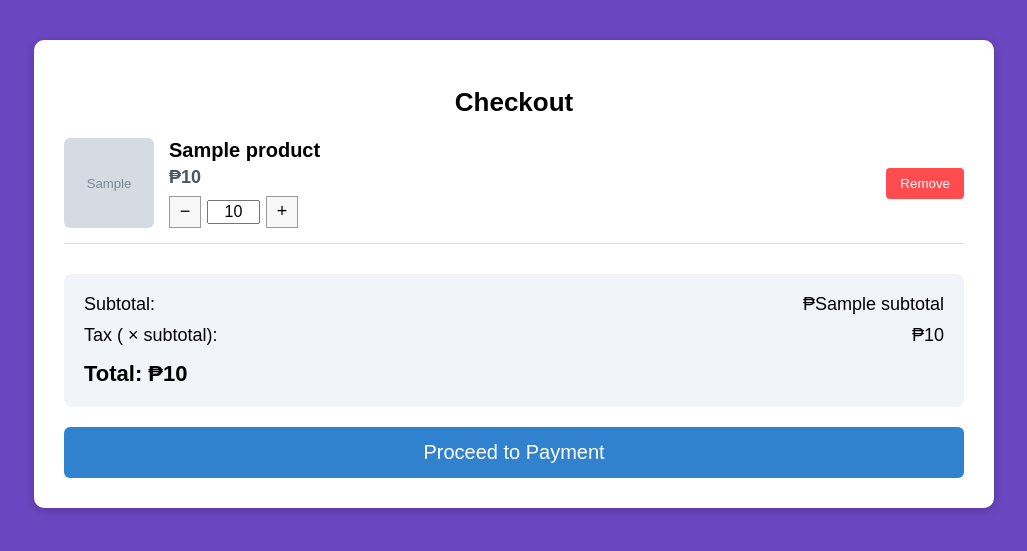
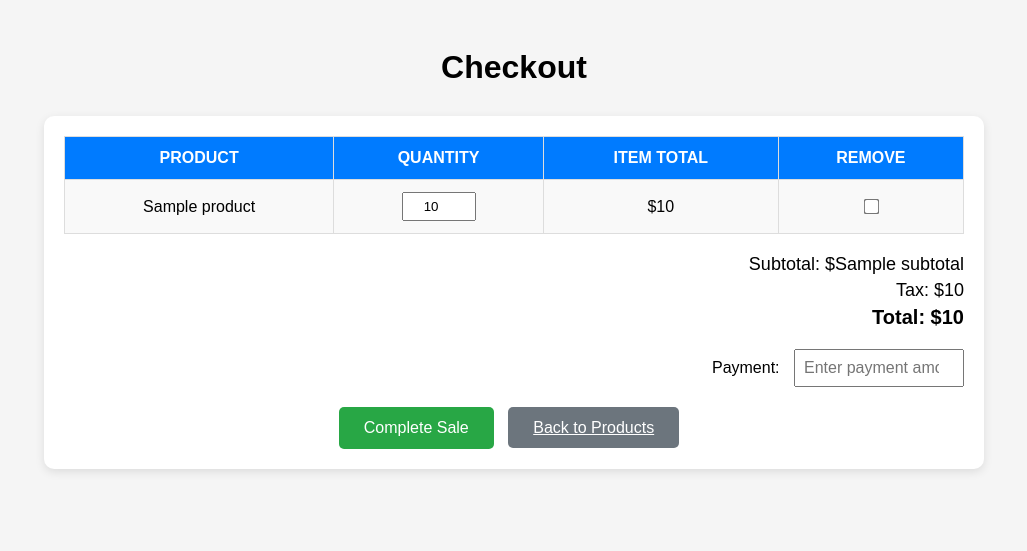
Before and after one commit to Lalaots/Lalota, a Django app: template practice/practice_app/templates/checkout.html in a window 1280 px wide. Shown: the top 551 px of the page, without its empty margins (126-1153 px from the left). Run offline with Django 5.2, Linux system fonts and the light colour scheme; the template is opened without the code that fills it: most values are stand-ins (such as "Sample title", 1, 10 or a date in 2020); grey boxes marked "Sample" are stand-in pictures.

Commit message:
Refactor checkout page HTML and styles

```diff
--- a/practice/practice_app/templates/checkout.html
+++ b/practice/practice_app/templates/checkout.html
@@ -1,223 +1,219 @@
 <!DOCTYPE html>
-<html lang="en">
+<html>
 <head>
     <meta charset="UTF-8">
-    <meta name="viewport" content="width=device-width, initial-scale=1.0">
-    <title>Checkout Page</title>
-
+    <title>POS - Checkout</title>
     <style>
         body {
-            background: #6B46C1;
             font-family: Arial, sans-serif;
-            margin: 0;
-            padding: 0;
-        }
-
-        .container {
-            width: 100%;
-            max-width: 900px;
-            margin: 40px auto;
-            background: white;
-            padding: 30px;
-            border-radius: 10px;
-            box-shadow: 0 2px 10px rgba(0, 0, 0, 0.2);
+            background: #f5f5f5;
+            padding: 20px;
         }
 
         h1 {
             text-align: center;
-            font-size: 26px;
+            margin-bottom: 30px;
+        }
+
+        form {
+            max-width: 900px;
+            margin: 0 auto;
+            background: #fff;
+            padding: 20px;
+            border-radius: 10px;
+            box-shadow: 0 3px 10px rgba(0,0,0,0.1);
+        }
+
+        table {
+            width: 100%;
+            border-collapse: collapse;
             margin-bottom: 20px;
         }
 
-        .cart-item {
-            display: flex;
-            align-items: center;
-            margin-bottom: 18px;
-            padding-bottom: 15px;
-            border-bottom: 1px solid #ddd;
+        th, td {
+            border: 1px solid #ddd;
+            padding: 12px;
+            text-align: center;
         }
 
-        .cart-item img {
-            width: 90px;
-            height: 90px;
-            border-radius: 6px;
-            margin-right: 15px;
+        th {
+            background-color: #007bff;
+            color: white;
+            text-transform: uppercase;
         }
 
-        .cart-item-info {
-            flex-grow: 1;
+        tr:nth-child(even) {
+            background-color: #f9f9f9;
         }
 
-        .cart-item-info h2 {
-            margin: 0;
+        input[type="number"] {
+            width: 60px;
+            padding: 5px;
+            text-align: center;
+        }
+
+        input[type="checkbox"] {
+            transform: scale(1.2);
+            cursor: pointer;
+        }
+
+        .totals {
+            text-align: right;
+            margin-bottom: 20px;
+        }
+
+        .totals p {
+            font-size: 18px;
+            margin: 5px 0;
+        }
+
+        .totals strong {
             font-size: 20px;
         }
 
-        .price {
-            font-size: 18px;
-            font-weight: bold;
-            color: #4A5568;
-            margin-top: 5px;
+        .payment-group {
+            text-align: right;
+            margin-bottom: 20px;
         }
 
-        .quantity-controls {
-            display: flex;
-            align-items: center;
-            margin-top: 8px;
+        .payment-group input {
+            padding: 8px;
+            font-size: 16px;
+            width: 150px;
+            margin-left: 10px;
         }
 
-        .quantity-controls button {
-            width: 32px;
-            height: 32px;
-            font-size: 18px;
-            border: 1px solid #999;
-            background: #f8f8f8;
+        .btn {
+            padding: 12px 25px;
+            font-size: 16px;
+            border: none;
+            border-radius: 5px;
             cursor: pointer;
+            margin-right: 10px;
         }
 
-        .quantity-controls input {
-            width: 45px;
-            text-align: center;
-            font-size: 16px;
-            margin: 0 6px;
+        .btn-complete {
+            background-color: #28a745;
+            color: white;
         }
 
-        .remove-btn {
-            background: #ff4d4f;
-            color: white;
-            padding: 8px 14px;
-            border: none;
-            border-radius: 4px;
-            cursor: pointer;
+        .btn-complete:hover {
+            background-color: #1f7f34;
         }
 
-        .summary-section {
-            margin-top: 30px;
-            padding: 20px;
-            background: #f1f5f9;
-            border-radius: 8px;
+        .btn-back {
+            background-color: #6c757d;
+            color: white;
         }
 
-        .summary-row {
-            display: flex;
-            justify-content: space-between;
-            font-size: 18px;
-            margin-bottom: 10px;
+        .btn-back:hover {
+            background-color: #4d5255;
         }
 
-        .summary-total {
-            font-size: 22px;
+        .error-message {
+            color: red;
             font-weight: bold;
-            margin-top: 15px;
+            margin-bottom: 15px;
         }
 
-        .checkout-btn {
-            width: 100%;
-            padding: 14px;
-            font-size: 20px;
-            background: #3182CE;
-            color: white;
-            border: none;
-            border-radius: 6px;
-            cursor: pointer;
-            margin-top: 20px;
+        @media screen and (max-width: 768px) {
+            table, th, td {
+                font-size: 14px;
             }
 
-        .checkout-btn:hover {
-            background: #2B6CB0;
+            .payment-group input {
+                width: 100%;
+                margin-top: 10px;
+            }
+
+            .btn {
+                width: 100%;
+                margin: 5px 0;
+            }
         }
     </style>
-
 </head>
 <body>
-
-<div class="container">
     <h1>Checkout</h1>
 
+    <form method="post" action="{% url 'checkout' %}">
         {% csrf_token %}
 
-    {% for product in products_in_cart %}
-    <div class="cart-item" data-id="{{ product.id }}">
-        <img src="/static/{{ product.image }}" alt="{{ product.name }}">
-        <div class="cart-item-info">
-            <h2>{{ product.name }}</h2>
-            <div class="price">₱{{ product.price }}</div>
+        {% if error %}
+            <p class="error-message">{{ error }}</p>
+        {% endif %}
 
-            <div class="quantity-controls">
-                <button class="qty-minus">−</button>
-                <input type="text" class="qty-input" value="{{ product.quantity }}" readonly>
-                <button class="qty-plus">+</button>
-            </div>
+        <table id="cart-table">
+            <tr>
+                <th>Product</th>
+                <th>Quantity</th>
+                <th>Item Total</th>
+                <th>Remove</th>
+            </tr>
+
+            {% for item in products_in_cart %}
+            <tr class="cart-item" data-price="{{ item.product.price }}">
+                <td>{{ item.product.name }}</td>
+                <td>
+                    <input type="number" class="quantity-input" name="quantity_{{ item.product.id }}"
+                           value="{{ item.quantity }}" min="1" max="{{ item.product.stock_quantity }}">
+                </td>
+                <td class="item-total">${{ item.item_total }}</td>
+                <td>
+                    <input type="checkbox" class="remove-checkbox" name="remove_{{ item.product.id }}">
+                </td>
+            </tr>
+            {% endfor %}
+        </table>
+
+        <div class="totals">
+            <p>Subtotal: $<span id="subtotal">{{ subtotal }}</span></p>
+            <p>Tax: $<span id="tax">{{ tax }}</span></p>
+            <p><strong>Total: $<span id="total">{{ total }}</span></strong></p>
         </div>
 
-        <button class="remove-btn">Remove</button>
-    </div>
-    {% endfor %}
-
-    <div class="summary-section">
-        <div class="summary-row">
-            <div>Subtotal:</div>
-            <div id="subtotal">₱{{ subtotal }}</div>
+        <div class="payment-group">
+            <label for="payment">Payment:</label>
+            <input type="number" step="any" name="payment" min="{{ total }}" placeholder="Enter payment amount">
         </div>
 
-        <div class="summary-row">
-            <div>Tax ({{ TAX_RATE|floatformat:2 }} × subtotal):</div>
-            <div id="tax">₱{{ tax }}</div>
+        <div style="text-align: center;">
+            <button type="submit" class="btn btn-complete">Complete Sale</button>
+            <a href="{% url 'product_list' %}" class="btn btn-back">Back to Products</a>
         </div>
-
-        <div class="summary-total">
-            Total: <span id="total">₱{{ total }}</span>
-        </div>
-    </div>
-
-    <button class="checkout-btn">Proceed to Payment</button>
-</div>
+    </form>
 
     <script>
-    const TAX_RATE = {{ TAX_RATE }};
+        const TAX_RATE = parseFloat('{{ TAX_RATE|default:"0.10" }}');
 
-    function recalcTotals() {
+        function updateTotals() {
             let subtotal = 0;
 
-        document.querySelectorAll(".cart-item").forEach(item => {
-            const price = parseFloat(item.querySelector(".price").innerText.replace("₱", "").trim());
-            const qty = parseInt(item.querySelector(".qty-input").value);
-            subtotal += price * qty;
+            document.querySelectorAll('#cart-table .cart-item').forEach(row => {
+                const price = parseFloat(row.dataset.price);
+                const qtyInput = row.querySelector('.quantity-input');
+                const removeCheckbox = row.querySelector('.remove-checkbox');
+                let quantity = parseInt(qtyInput.value);
+
+                if (removeCheckbox.checked) quantity = 0;
+
+                const itemTotal = price * quantity;
+                row.querySelector('.item-total').textContent = `$${itemTotal.toFixed(2)}`;
+                subtotal += itemTotal;
             });
 
             const tax = subtotal * TAX_RATE;
             const total = subtotal + tax;
 
-        document.getElementById("subtotal").innerText = "₱" + subtotal.toFixed(2);
-        document.getElementById("tax").innerText = "₱" + tax.toFixed(2);
-        document.getElementById("total").innerText = "₱" + total.toFixed(2);
+            document.getElementById('subtotal').textContent = subtotal.toFixed(2);
+            document.getElementById('tax').textContent = tax.toFixed(2);
+            document.getElementById('total').textContent = total.toFixed(2);
         }
 
-    document.querySelectorAll(".qty-plus").forEach(btn => {
-        btn.addEventListener("click", () => {
-            const input = btn.parentNode.querySelector(".qty-input");
-            input.value = parseInt(input.value) + 1;
-            recalcTotals();
-        });
-    });
-
-    document.querySelectorAll(".qty-minus").forEach(btn => {
-        btn.addEventListener("click", () => {
-            const input = btn.parentNode.querySelector(".qty-input");
-            if (parseInt(input.value) > 1) {
-                input.value = parseInt(input.value) - 1;
-                recalcTotals();
-            }
-        });
-    });
-
-    document.querySelectorAll(".remove-btn").forEach(btn => {
-        btn.addEventListener("click", () => {
-            btn.closest(".cart-item").remove();
-            recalcTotals();
-        });
+        document.querySelectorAll('.quantity-input, .remove-checkbox').forEach(el => {
+            el.addEventListener('input', updateTotals);
+            el.addEventListener('change', updateTotals);
         });
     </script>
-
 </body>
 </html>
```
Lines whose indentation alone changed are shown as unchanged.
